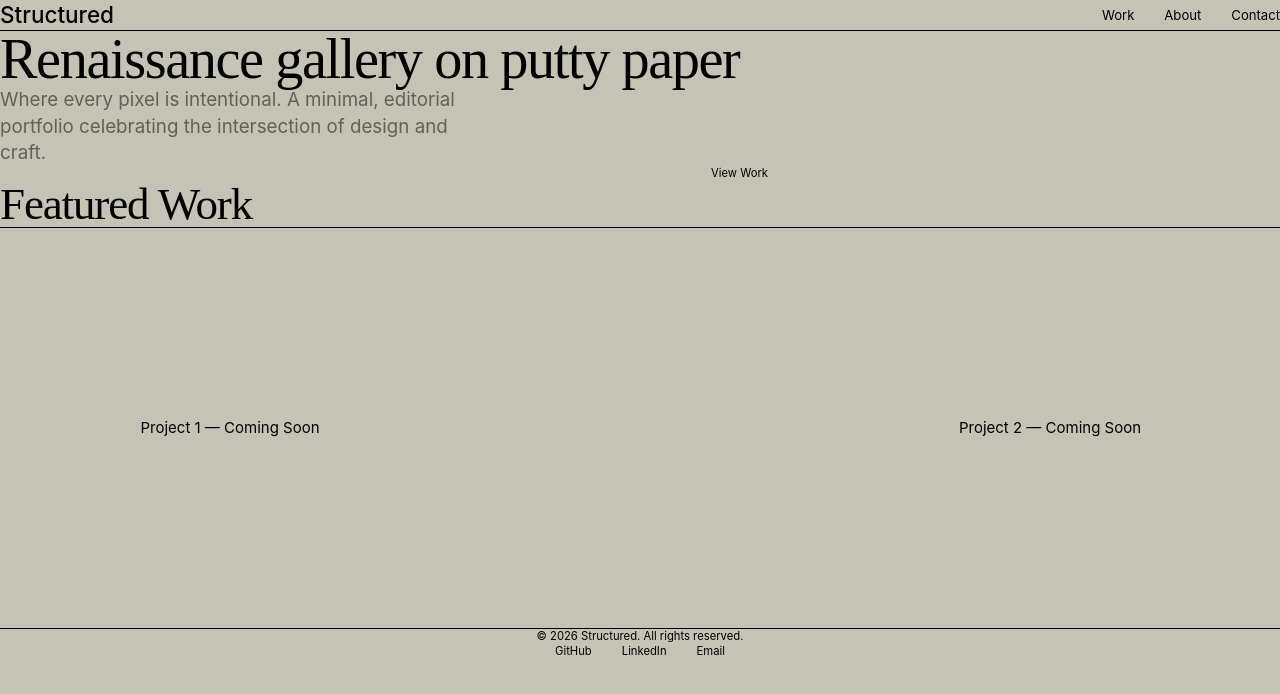
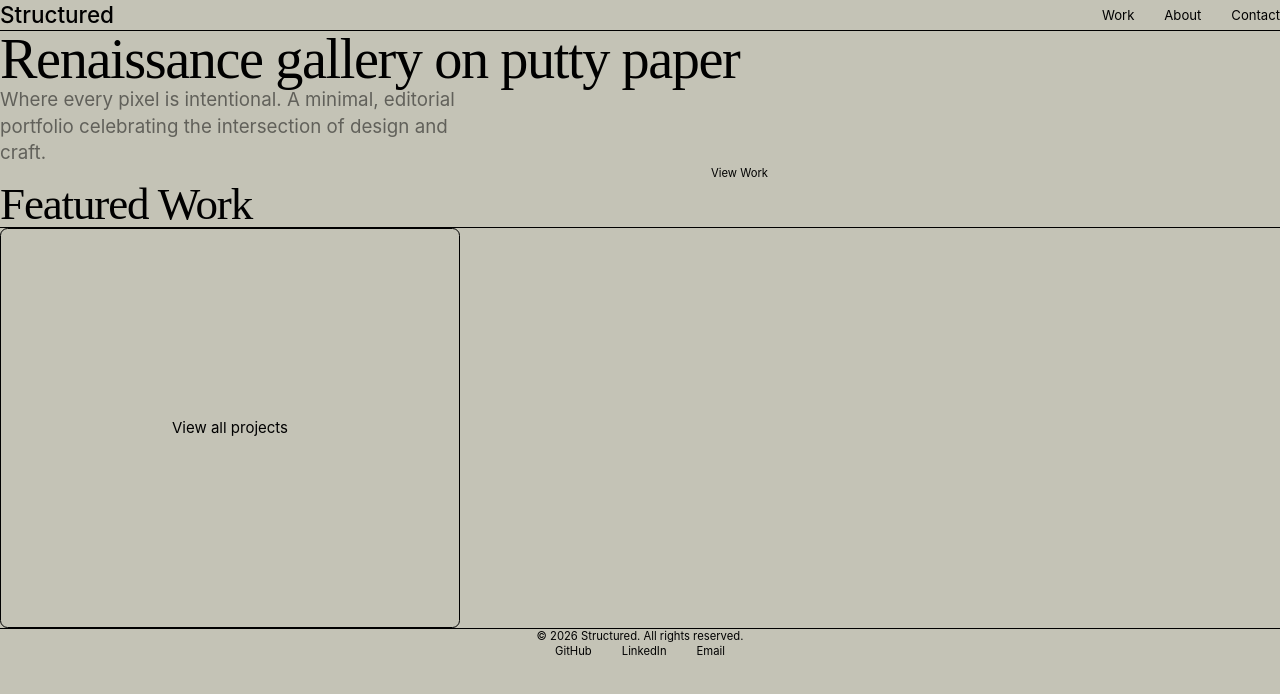
Before and after one commit to KishenPC/portfolio, a Next.js app: page / in a window 1280 px wide. Shown: the top 694 px of the page. Built offline with nearby package versions, Linux system fonts and the light colour scheme.

Commit message:
feat(seo): add meta tags, page metadata, and SEO optimization
Co-authored-by: CommandCodeBot <noreply@commandcode.ai>

```diff
--- a/app/layout.tsx
+++ b/app/layout.tsx
@@ -3,15 +3,25 @@ import "./globals.css";
 import LenisProvider from "@/components/lenis-provider";
 
 export const metadata = {
-  title: "Structured — Designer Portfolio",
+  title: {
+    default: "Kishen Pathiyan Cherumanal — Software Engineer",
+    template: "%s — Structured",
+  },
   description:
-    "Renaissance gallery on putty paper. A minimal, editorial portfolio celebrating intentional design.",
+    "Renaissance gallery on putty paper. A minimal, editorial portfolio celebrating intentional design and full-stack development by Kishen Pathiyan Cherumanal.",
   openGraph: {
-    title: "Structured — Designer Portfolio",
+    title: "Kishen Pathiyan Cherumanal — Software Engineer",
+    description:
+      "Renaissance gallery on putty paper. A minimal, editorial portfolio celebrating intentional design and full-stack development.",
+    url: "https://structured.example.com",
+    siteName: "Structured",
+    type: "website",
+  },
+  twitter: {
+    card: "summary_large_image",
+    title: "Kishen Pathiyan Cherumanal — Software Engineer",
     description:
       "Renaissance gallery on putty paper. A minimal, editorial portfolio celebrating intentional design.",
-    url: "https://structured.example.com",
-    type: "website",
   },
 };
 
--- a/app/page.tsx
+++ b/app/page.tsx
@@ -3,6 +3,13 @@ import SectionTitle from "@/components/section-title";
 import PillButton from "@/components/pill-button";
 import Header from "@/components/header";
 import Footer from "@/components/footer";
+import Link from "next/link";
+import type { Metadata } from "next";
+
+export const metadata: Metadata = {
+  description:
+    "Where every pixel is intentional. A minimal, editorial portfolio celebrating the intersection of design and craft.",
+};
 
 export default function Home() {
   return (
@@ -21,7 +28,7 @@ export default function Home() {
               celebrating the intersection of design and craft.
             </p>
             <div className="flex justify-end">
-              <PillButton href="#work">View Work</PillButton>
+              <PillButton href="/projects">View Work</PillButton>
             </div>
           </div>
         </section>
@@ -32,20 +39,18 @@ export default function Home() {
 
       {/* Featured Projects Section */}
       <SectionReveal delay={0.1}>
-        <section className="px-16 py-96">
+        <section className="px-16 py-96" id="work">
           <SectionTitle className="mb-52">Featured Work</SectionTitle>
 
           <div className="grid grid-cols-1 md:grid-cols-2 gap-96">
-            <div className="min-h-[400px] bg-bone rounded-lg flex items-center justify-center p-24">
+            <Link
+              href="/projects"
+              className="block min-h-[400px] bg-bone rounded-lg flex items-center justify-center p-24 hover:opacity-80 transition-opacity border border-vellum"
+            >
               <p className="font-helvetica-now text-base text-graphite">
-                Project 1 — Coming Soon
+                View all projects
               </p>
-            </div>
-            <div className="min-h-[400px] bg-bone rounded-lg flex items-center justify-center p-24">
-              <p className="font-helvetica-now text-base text-graphite">
-                Project 2 — Coming Soon
-              </p>
-            </div>
+            </Link>
           </div>
         </section>
       </SectionReveal>
```
Also changed, not shown: tsconfig.json (+6 -1 lines).
